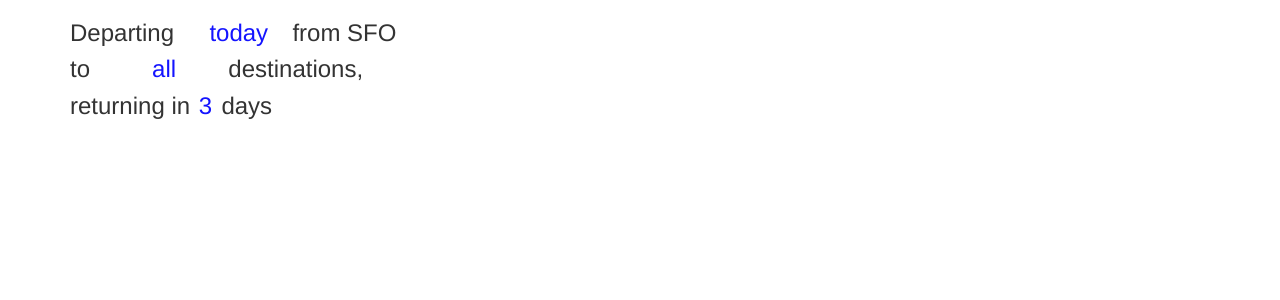
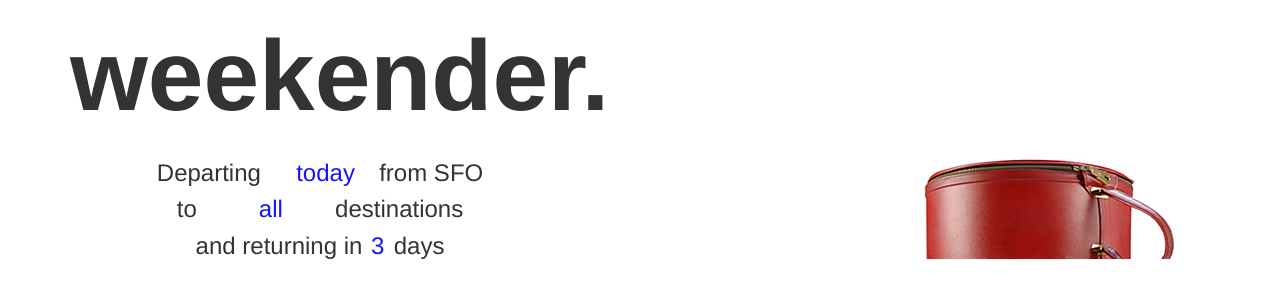
Before and after one commit to michelelee/weekender, a Flask app: page / in a window 1280 px wide. Shown: the top 300 px of the page. Run offline with Flask 2, Linux system fonts and the light colour scheme; data that the repository does not hold is empty; some libraries are stand-ins or nearby versions.

Commit message:
final styling

```diff
--- a/static/css/style.css
+++ b/static/css/style.css
@@ -5,6 +5,46 @@ select {
 	color: rgb(20, 20, 255);
 	margin-left: 2px;
 	margin-right: 2px;
+}
+
+.app_name {
+	font-size: 100px;
+	font-weight: bold;
+	margin-bottom: 10px;
+	text-align: center;
+}
+
+.option_selector {
+	margin-top: 30px;
+	text-align: center;
+	margin-bottom: 40px;
+}
+
+.flight_result {
+	padding: 5px 0 5px 0;
+	position: relative;
+}
+
+.flight_result a{
+	text-decoration: none;
+	color: #666;
+}
+
+.flight_entry h1,
+.flight_entry h2{
+	display: inline;
+	margin-right: 3px;
+}
+
+.carrier_description {
+	margin-left: 3px;
+}
+
+.price_callout {
+	position: absolute;
+	right: 0;
+	line-height: 48px;
+	margin-top: 10px;
 }
 
 .image_size {
@@ -67,6 +107,14 @@ select {
 }
 
 .inner_container {
+	max-width: 500px;
+}
+
+.background_container {
+	background-image: url('/static/luggage.jpg');
+	background-position: right;
+	background-repeat: no-repeat;
+	background-attachment: fixed;
 	padding-left: 15px;
 	padding-right: 15px;
 }
--- a/templates/flight_results.html
+++ b/templates/flight_results.html
@@ -1,16 +1,13 @@
 {% for flight_result in flight_results %}
-
-	<div>
-	<h3> {{ flight_result.arrivalAirport.iata }} </h3>
-	</div>
-
-    <div>
-    <a href="/my-flight?dest={{flight_result.arrivalAirport.iata}}&carrier={{flight_result.carrier.iata}}&outbound_flight={{flight_result.flightNumber}}&depart_date={{depart_date}}&return_date={{return_date}}"><input type="button" id="search_flight" value="Let's Go!!!"></a>
-    </div>
-
-    <div>
-        <li> Price: from ${{ flight_result.price}} </li>
-        <li> Departure Time: {{ flight_result.departureTime }} </li>
-        <li> Carrier: {{ flight_result.carrier.name }} </li>
-    </div>
+<div class="flight_result">
+    <a href="/my-flight?dest={{flight_result.arrivalAirport.iata}}&carrier={{flight_result.carrier.iata}}&outbound_flight={{flight_result.flightNumber}}&depart_date={{depart_date}}&return_date={{return_date}}">
+    	<div>
+    	   <span class="flight_entry"><h1 class="airport_code">{{ flight_result.arrivalAirport.iata }}</h1><h2> at {{ flight_result.departureTime }}</h2></span>
+           <span class="price_callout">from ${{ flight_result.price}}</span>
+    	</div>
+        <div class="carrier_description">
+            {{ flight_result.carrier.name }}
+        </div>
+    </a>
+</div>
 {% endfor %}
--- a/templates/list_view.html
+++ b/templates/list_view.html
@@ -1,8 +1,10 @@
 
 {% extends 'base.html' %}
 {% block content %}
+<div class="background_container">
     <div class="inner_container">
-    <div>
+    <h1 class="app_name">weekender.</h1>
+        <div class="option_selector">
         	<h3><p>Departing
                 <select id='date_option'>
                     <option value='today' selected>&nbsp;&nbsp;&nbsp;&nbsp;today</option>
@@ -22,10 +24,10 @@
                 <option value='SHOPPING'>&nbsp;&nbsp;shopping</option>
                 <option value='THEME-PARK'>theme park</option>
             </select>
-        destinations,
+            destinations
             </p>
             <p>
-        returning in
+            and returning in
             <select id='duration'>
                 <option value='2'>2</option>
                 <option value='3' selected>3</option>
@@ -40,6 +42,7 @@
         </div>
         <div id="flight_results">
             {% include 'flight_results.html' %}
+        </div>
     </div>
 </div>
 <script type="text/javascript">
--- a/templates/my_flight.html
+++ b/templates/my_flight.html
@@ -4,7 +4,7 @@
 <div class="image_container" style="background-image: url('{{url[0]}}');background-size:cover">
 
 	<div class="result_box">
-		<h1 class="airport_code">{{dest}}</h2>
+		<h1 class="airport_code">{{dest}}</h1>
 		<h3 class="city_name">{{city_name}}</h3>
 		{% if outbound_flight %}
 		<div class="flight_listing">
```
Also changed, not shown: static/luggage.jpg (added). Lines whose indentation alone changed are shown as unchanged.
